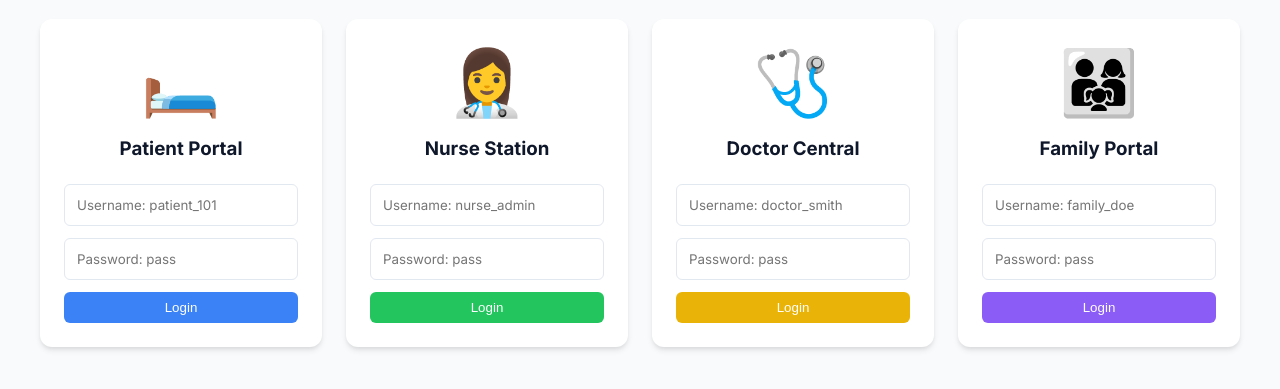
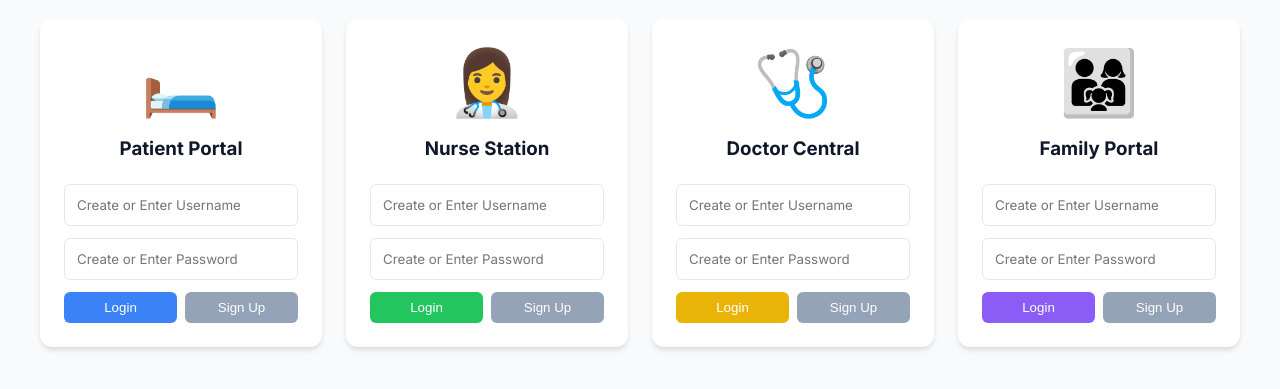
Before and after one commit to dennymarteen2005/patient_assistance_system, a Flask app: page / in a window 1280 px wide. Shown: the part 247-636 px from the top of the page. Run offline with Flask 3, Linux system fonts and the light colour scheme; parts of the project's set-up code (start-up, migrations or seed data) failed here and were passed over.

Commit message:
feat: Built dynamic sqlite user registration logic

```diff
--- a/app.py
+++ b/app.py
@@ -1,5 +1,5 @@
 from flask import Flask, render_template, jsonify, request, session, redirect, url_for, flash
-from database import init_db, get_active_alerts, resolve_alert, record_alert, cancel_patient_alerts
+from database import init_db, get_active_alerts, resolve_alert, record_alert, cancel_patient_alerts, create_user, authenticate_user
 import os
 
 app = Flask(__name__)
@@ -9,33 +9,42 @@ app.config['SEND_FILE_MAX_AGE_DEFAULT'] = 0
 # Initialize the database on startup
 init_db()
 
-# Hardcoded Authentication for demo
-USERS = {
-    "patient_101": {"password": "pass", "role": "patient"},
-    "nurse_admin": {"password": "pass", "role": "nurse"},
-    "doctor_smith": {"password": "pass", "role": "doctor"},
-    "family_doe": {"password": "pass", "role": "family"}
-}
-
 @app.route('/')
 def index():
     if 'role' in session:
         return redirect(url_for(f"{session['role']}_dashboard"))
     return render_template('index.html')
 
-@app.route('/login', methods=['POST'])
-def login():
-    username = request.form.get('username')
+@app.route('/auth', methods=['POST'])
+def auth():
+    username = request.form.get('username').strip() if request.form.get('username') else ''
     password = request.form.get('password')
     role = request.form.get('role')
+    action = request.form.get('action') # 'login' or 'signup'
 
-    user = USERS.get(username)
-    if user and user['password'] == password and user['role'] == role:
-        session['username'] = username
-        session['role'] = role
-        return redirect(url_for(f"{role}_dashboard"))
+    if not username or not password:
+        flash("Username and password are required.")
+        return redirect(url_for('index'))
 
-    flash("Invalid credentials or incorrect portal. Please try again.")
+    if action == 'signup':
+        success = create_user(username, password, role)
+        if success:
+            session['username'] = username
+            session['role'] = role
+            return redirect(url_for(f"{role}_dashboard"))
+        else:
+            flash("Username already exists! Pick another one or log in.")
+            return redirect(url_for('index'))
+
+    elif action == 'login':
+        if authenticate_user(username, password, role):
+            session['username'] = username
+            session['role'] = role
+            return redirect(url_for(f"{role}_dashboard"))
+        else:
+            flash("Invalid credentials or incorrect portal. Please try again.")
+            return redirect(url_for('index'))
+
     return redirect(url_for('index'))
 
 @app.route('/logout')
--- a/templates/index.html
+++ b/templates/index.html
@@ -20,11 +20,14 @@
     <div class="card" style="text-align: center;">
         <div style="font-size: 4rem; margin-bottom: 1rem;">🛏️</div>
         <h3 style="margin-top: 0;">Patient Portal</h3>
-        <form action="/login" method="POST" style="display: flex; flex-direction: column; gap: 0.75rem; margin-top: 1.5rem;">
+        <form action="/auth" method="POST" style="display: flex; flex-direction: column; gap: 0.75rem; margin-top: 1.5rem;">
             <input type="hidden" name="role" value="patient">
-            <input type="text" name="username" placeholder="Username: patient_101" required style="padding: 0.75rem; border-radius: 6px; border: 1px solid var(--border); font-family: inherit;">
-            <input type="password" name="password" placeholder="Password: pass" required style="padding: 0.75rem; border-radius: 6px; border: 1px solid var(--border); font-family: inherit;">
-            <button type="submit" class="btn" style="background: #3b82f6; color: white;">Login</button>
+            <input type="text" name="username" placeholder="Create or Enter Username" required style="padding: 0.75rem; border-radius: 6px; border: 1px solid var(--border); font-family: inherit;">
+            <input type="password" name="password" placeholder="Create or Enter Password" required style="padding: 0.75rem; border-radius: 6px; border: 1px solid var(--border); font-family: inherit;">
+            <div style="display: flex; gap: 0.5rem;">
+                <button type="submit" name="action" value="login" class="btn" style="flex: 1; background: #3b82f6; color: white;">Login</button>
+                <button type="submit" name="action" value="signup" class="btn" style="flex: 1; background: #94a3b8; color: white;">Sign Up</button>
+            </div>
         </form>
     </div>
 
@@ -32,11 +35,14 @@
     <div class="card" style="text-align: center;">
         <div style="font-size: 4rem; margin-bottom: 1rem;">👩‍⚕️</div>
         <h3 style="margin-top: 0;">Nurse Station</h3>
-        <form action="/login" method="POST" style="display: flex; flex-direction: column; gap: 0.75rem; margin-top: 1.5rem;">
+        <form action="/auth" method="POST" style="display: flex; flex-direction: column; gap: 0.75rem; margin-top: 1.5rem;">
             <input type="hidden" name="role" value="nurse">
-            <input type="text" name="username" placeholder="Username: nurse_admin" required style="padding: 0.75rem; border-radius: 6px; border: 1px solid var(--border); font-family: inherit;">
-            <input type="password" name="password" placeholder="Password: pass" required style="padding: 0.75rem; border-radius: 6px; border: 1px solid var(--border); font-family: inherit;">
-            <button type="submit" class="btn" style="background: #22c55e; color: white;">Login</button>
+            <input type="text" name="username" placeholder="Create or Enter Username" required style="padding: 0.75rem; border-radius: 6px; border: 1px solid var(--border); font-family: inherit;">
+            <input type="password" name="password" placeholder="Create or Enter Password" required style="padding: 0.75rem; border-radius: 6px; border: 1px solid var(--border); font-family: inherit;">
+            <div style="display: flex; gap: 0.5rem;">
+                <button type="submit" name="action" value="login" class="btn" style="flex: 1; background: #22c55e; color: white;">Login</button>
+                <button type="submit" name="action" value="signup" class="btn" style="flex: 1; background: #94a3b8; color: white;">Sign Up</button>
+            </div>
         </form>
     </div>
 
@@ -44,11 +50,14 @@
     <div class="card" style="text-align: center;">
         <div style="font-size: 4rem; margin-bottom: 1rem;">🩺</div>
         <h3 style="margin-top: 0;">Doctor Central</h3>
-        <form action="/login" method="POST" style="display: flex; flex-direction: column; gap: 0.75rem; margin-top: 1.5rem;">
+        <form action="/auth" method="POST" style="display: flex; flex-direction: column; gap: 0.75rem; margin-top: 1.5rem;">
             <input type="hidden" name="role" value="doctor">
-            <input type="text" name="username" placeholder="Username: doctor_smith" required style="padding: 0.75rem; border-radius: 6px; border: 1px solid var(--border); font-family: inherit;">
-            <input type="password" name="password" placeholder="Password: pass" required style="padding: 0.75rem; border-radius: 6px; border: 1px solid var(--border); font-family: inherit;">
-            <button type="submit" class="btn" style="background: #eab308; color: white;">Login</button>
+            <input type="text" name="username" placeholder="Create or Enter Username" required style="padding: 0.75rem; border-radius: 6px; border: 1px solid var(--border); font-family: inherit;">
+            <input type="password" name="password" placeholder="Create or Enter Password" required style="padding: 0.75rem; border-radius: 6px; border: 1px solid var(--border); font-family: inherit;">
+            <div style="display: flex; gap: 0.5rem;">
+                <button type="submit" name="action" value="login" class="btn" style="flex: 1; background: #eab308; color: white;">Login</button>
+                <button type="submit" name="action" value="signup" class="btn" style="flex: 1; background: #94a3b8; color: white;">Sign Up</button>
+            </div>
         </form>
     </div>
 
@@ -56,11 +65,14 @@
     <div class="card" style="text-align: center;">
         <div style="font-size: 4rem; margin-bottom: 1rem;">👨‍👩‍👧</div>
         <h3 style="margin-top: 0;">Family Portal</h3>
-        <form action="/login" method="POST" style="display: flex; flex-direction: column; gap: 0.75rem; margin-top: 1.5rem;">
+        <form action="/auth" method="POST" style="display: flex; flex-direction: column; gap: 0.75rem; margin-top: 1.5rem;">
             <input type="hidden" name="role" value="family">
-            <input type="text" name="username" placeholder="Username: family_doe" required style="padding: 0.75rem; border-radius: 6px; border: 1px solid var(--border); font-family: inherit;">
-            <input type="password" name="password" placeholder="Password: pass" required style="padding: 0.75rem; border-radius: 6px; border: 1px solid var(--border); font-family: inherit;">
-            <button type="submit" class="btn" style="background: #8b5cf6; color: white;">Login</button>
+            <input type="text" name="username" placeholder="Create or Enter Username" required style="padding: 0.75rem; border-radius: 6px; border: 1px solid var(--border); font-family: inherit;">
+            <input type="password" name="password" placeholder="Create or Enter Password" required style="padding: 0.75rem; border-radius: 6px; border: 1px solid var(--border); font-family: inherit;">
+            <div style="display: flex; gap: 0.5rem;">
+                <button type="submit" name="action" value="login" class="btn" style="flex: 1; background: #8b5cf6; color: white;">Login</button>
+                <button type="submit" name="action" value="signup" class="btn" style="flex: 1; background: #94a3b8; color: white;">Sign Up</button>
+            </div>
         </form>
     </div>
 </div>
```
Also changed, not shown: database.py (+8 -0 lines).
